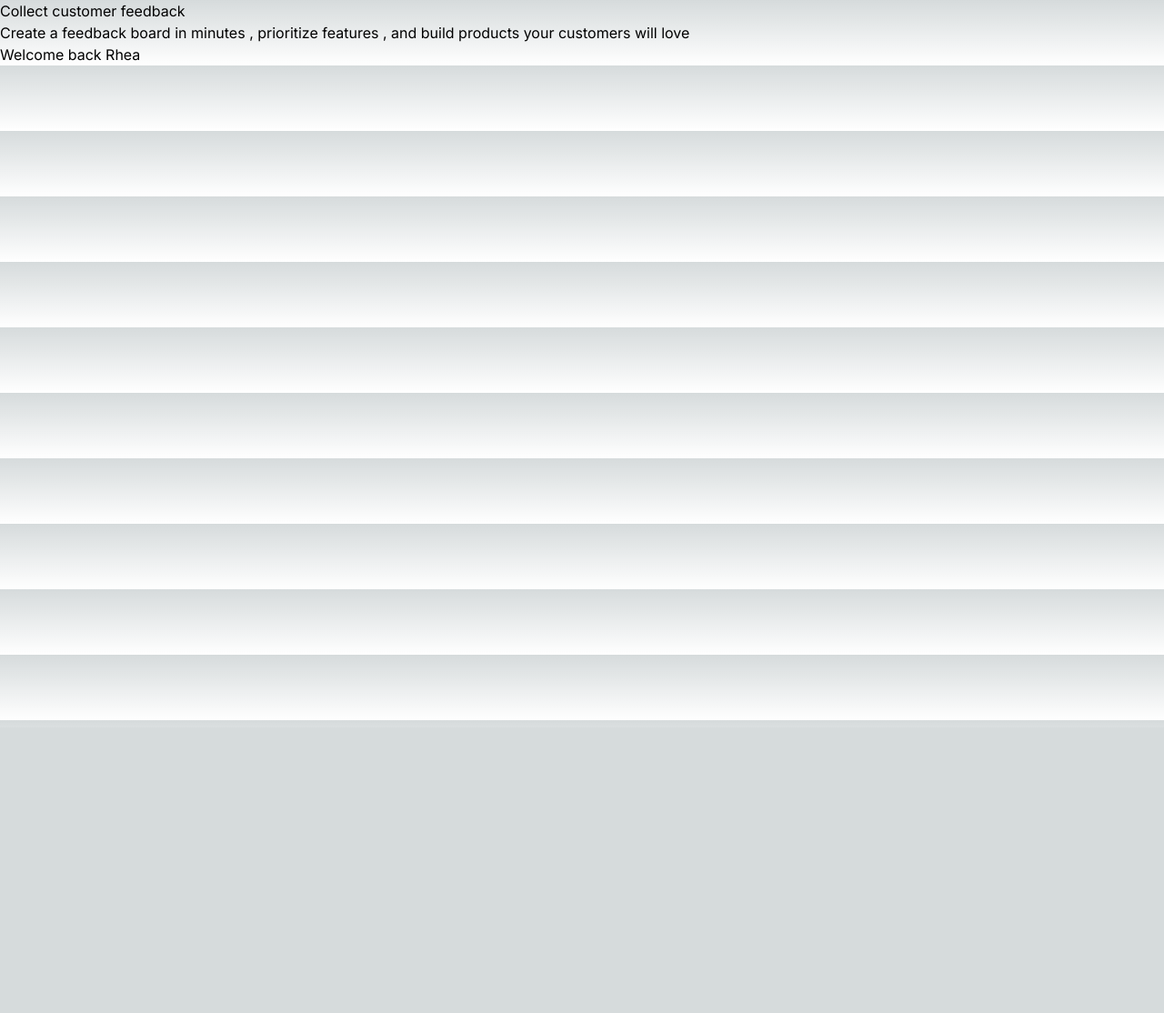
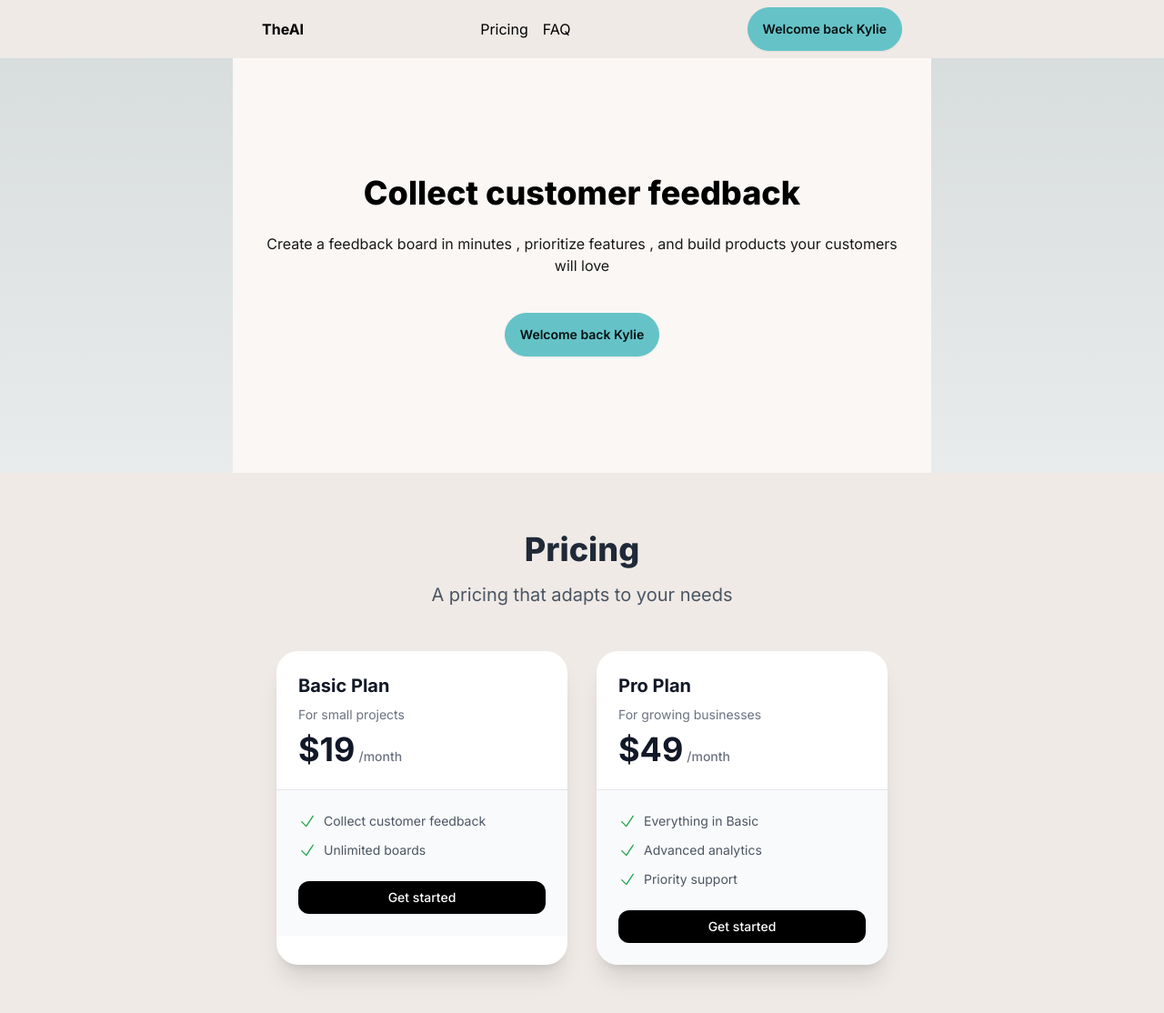
Before and after one commit to Wayne981/pagani, a Next.js app: page / in a window 1280 px wide. Shown: the top 1114 px of the page at 91% size. Before the commit the page ends 800 px from the top, so only its background shows below. Built offline with nearby package versions, Linux system fonts and the light colour scheme.

Commit message:
Tailwind CSS

```diff
--- a/app/layout.js
+++ b/app/layout.js
@@ -10,7 +10,8 @@ export const metadata = {
 
 export default function RootLayout({ children }) {
   return (
-    <html lang="en">
+
+    <html lang="en" data-theme="cupcake">
       <body className={inter.className}>{children}</body>
     </html>
   );
--- a/app/page.js
+++ b/app/page.js
@@ -2,19 +2,126 @@ import ButtonLogin from "@/components/ButtonLogin";
 
 export default function Home() {
 const isLoggedIn = true;
-const name = "Rhea";
+const name = "Kylie";
 
 
-  return (
-    <main>
-      <h1>Collect customer feedback </h1>
-      <div> Create a feedback board in minutes , prioritize features , and build products your customers will love</div>
+return (
+  <main>
+
+  {/* HEADER */}
+  <section className="bg-base-200">
+    <div className="max-w-3xl mx-auto flex justify-between items-center px-8 py-2">
+      <div className="font-bold">TheAI</div>
+      <div className="space-x-4 max-md:hidden">
+        <a className="link link-hover">Pricing</a>
+        <a className="link link-hover">FAQ</a>
+      </div>
+      <div>
+        <ButtonLogin isLoggedIn={isLoggedIn} name={name} />
+      </div>
+    </div>
+  </section>
 
 
-      <ButtonLogin isLoggedIn={isLoggedIn} name= {name}/>
+{/* HERO */}
+<section className="bg-base-100 text-center py-32 px-8 max-w-3xl mx-auto">
+     <h1 className="text-4xl font-extrabold mb-6">Collect customer feedback </h1>
+     <div className="opacity-90 mb-10"> Create a feedback board in minutes , prioritize features , and build products your customers will love</div>
+     <ButtonLogin isLoggedIn={isLoggedIn} name= {name}/>
+</section>
 
+{/* PRICING */}
+{/* PRICING */}
+<section className="bg-base-200 py-16">
+ <div className="max-w-5xl mx-auto px-8">
+   <div className="text-center mb-12">
+     <p className="text-3xl lg:text-4xl font-extrabold mb-4 text-gray-800">
+       Pricing
+     </p>
+     <h2 className="text-xl text-gray-600">
+       A pricing that adapts to your needs
+     </h2>
+   </div>
 
+   <div className="flex gap-8 justify-center flex-wrap">
+     {/* Basic Plan */}
+     <div className="bg-white rounded-3xl shadow-xl overflow-hidden w-80">
+       <div className="p-6 border-b border-gray-200">
+         <div className="space-y-2">
+           <h3 className="text-xl font-bold text-gray-900">Basic Plan</h3>
+           <p className="text-gray-500 text-sm">For small projects</p>
+           <div className="flex items-baseline">
+             <span className="text-4xl font-bold text-gray-900">$19</span>
+             <span className="text-gray-500 text-sm font-medium ml-1">/month</span>
+           </div>
+         </div>
+       </div>
 
-    </main>
+       <div className="p-6 bg-gray-50">
+         <ul className="space-y-3">
+           <li className="flex gap-2 items-center">
+             <svg xmlns="http://www.w3.org/2000/svg" fill="none" viewBox="0 0 24 24" strokeWidth={1.5} stroke="currentColor" className="text-green-600 w-5 h-5">
+               <path strokeLinecap="round" strokeLinejoin="round" d="m4.5 12.75 6 6 9-13.5" />
+             </svg>
+             <span className="text-gray-600 text-sm">Collect customer feedback</span>
+           </li>
+           <li className="flex gap-2 items-center">
+             <svg xmlns="http://www.w3.org/2000/svg" fill="none" viewBox="0 0 24 24" strokeWidth={1.5} stroke="currentColor" className="text-green-600 w-5 h-5">
+               <path strokeLinecap="round" strokeLinejoin="round" d="m4.5 12.75 6 6 9-13.5" />
+             </svg>
+             <span className="text-gray-600 text-sm">Unlimited boards</span>
+           </li>
+         </ul>
+
+         <button className="mt-6 w-full bg-black text-white py-2 px-4 rounded-xl text-sm font-medium hover:bg-gray-800 transition-colors">
+           Get started
+         </button>
+       </div>
+     </div>
+
+     {/* Pro Plan */}
+     <div className="bg-white rounded-3xl shadow-xl overflow-hidden w-80">
+       <div className="p-6 border-b border-gray-200">
+         <div className="space-y-2">
+           <h3 className="text-xl font-bold text-gray-900">Pro Plan</h3>
+           <p className="text-gray-500 text-sm">For growing businesses</p>
+           <div className="flex items-baseline">
+             <span className="text-4xl font-bold text-gray-900">$49</span>
+             <span className="text-gray-500 text-sm font-medium ml-1">/month</span>
+           </div>
+         </div>
+       </div>
+
+       <div className="p-6 bg-gray-50">
+         <ul className="space-y-3">
+           <li className="flex gap-2 items-center">
+             <svg xmlns="http://www.w3.org/2000/svg" fill="none" viewBox="0 0 24 24" strokeWidth={1.5} stroke="currentColor" className="text-green-600 w-5 h-5">
+               <path strokeLinecap="round" strokeLinejoin="round" d="m4.5 12.75 6 6 9-13.5" />
+             </svg>
+             <span className="text-gray-600 text-sm">Everything in Basic</span>
+           </li>
+           <li className="flex gap-2 items-center">
+             <svg xmlns="http://www.w3.org/2000/svg" fill="none" viewBox="0 0 24 24" strokeWidth={1.5} stroke="currentColor" className="text-green-600 w-5 h-5">
+               <path strokeLinecap="round" strokeLinejoin="round" d="m4.5 12.75 6 6 9-13.5" />
+             </svg>
+             <span className="text-gray-600 text-sm">Advanced analytics</span>
+           </li>
+           <li className="flex gap-2 items-center">
+             <svg xmlns="http://www.w3.org/2000/svg" fill="none" viewBox="0 0 24 24" strokeWidth={1.5} stroke="currentColor" className="text-green-600 w-5 h-5">
+               <path strokeLinecap="round" strokeLinejoin="round" d="m4.5 12.75 6 6 9-13.5" />
+             </svg>
+             <span className="text-gray-600 text-sm">Priority support</span>
+           </li>
+         </ul>
+
+         <button className="mt-6 w-full bg-black text-white py-2 px-4 rounded-xl text-sm font-medium hover:bg-gray-800 transition-colors">
+           Get started
+         </button>
+       </div>
+     </div>
+   </div>
+ </div>
+</section>
+</main>
   );
 }
--- a/components/ButtonLogin.js
+++ b/components/ButtonLogin.js
@@ -7,7 +7,7 @@ const ButtonLogin = (props) => {
 
 
 if (props.isLoggedIn){
-    return <Link href="/dashboard">Welcome back {props.name}</Link>
+    return <Link href="/dashboard" className="btn btn-primary">Welcome back {props.name}</Link>
 } else {
     return <button>Login</button>;
 }
--- a/tailwind.config.js
+++ b/tailwind.config.js
@@ -6,13 +6,13 @@ module.exports = {
     "./app/**/*.{js,ts,jsx,tsx,mdx}",
   ],
   theme: {
-    extend: {
-      backgroundImage: {
-        "gradient-radial": "radial-gradient(var(--tw-gradient-stops))",
-        "gradient-conic":
-          "conic-gradient(from 180deg at 50% 50%, var(--tw-gradient-stops))",
-      },
+    extend: {},
     },
+
+  plugins: [
+    require("daisyui")
+  ],
+  daisyui:{
+    themes: ["light", "dark" , "cupcake"],
   },
-  plugins: [],
 };
```
Also changed, not shown: package.json (+6 -5 lines), 1 other file (tests, documents, lock files or other folders).
